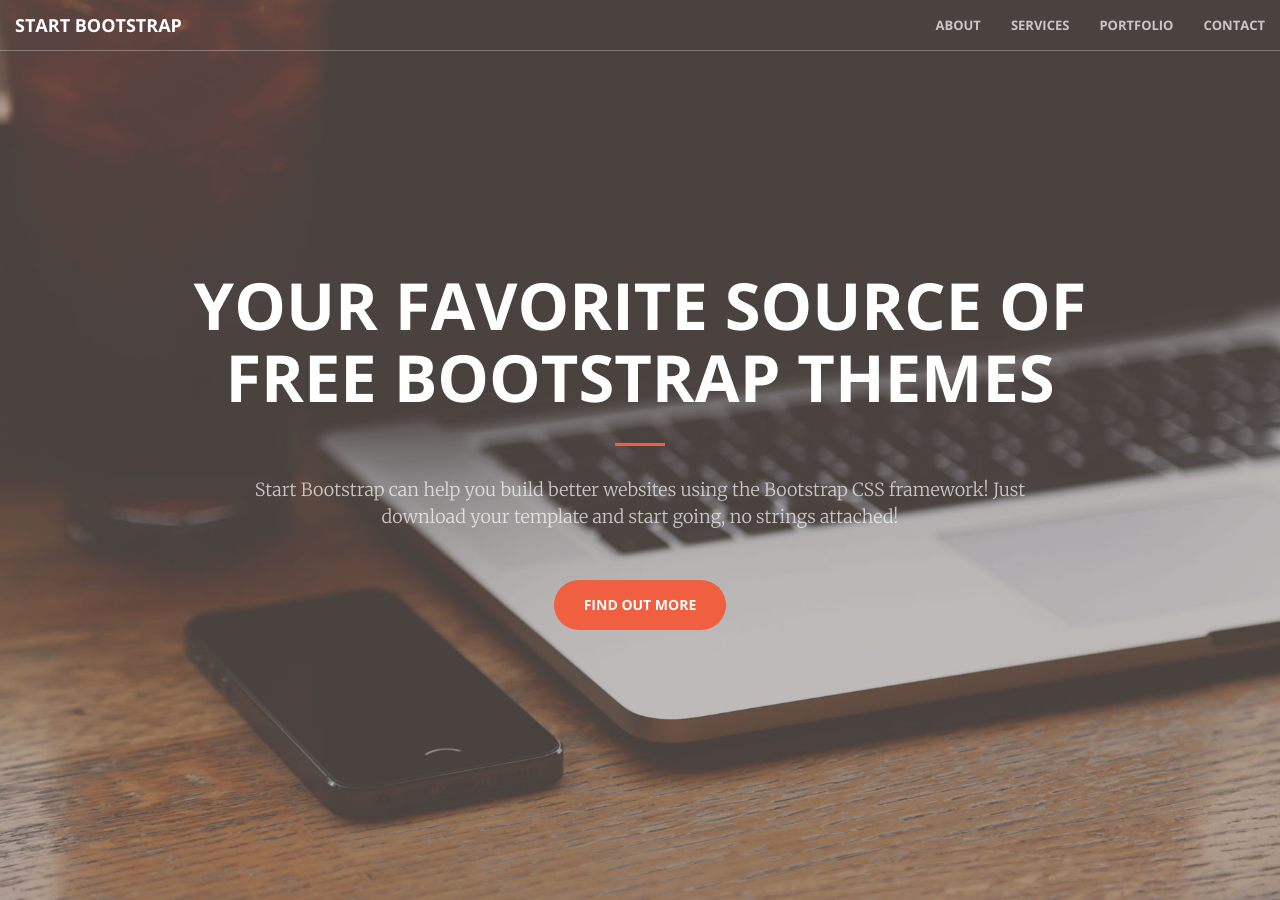
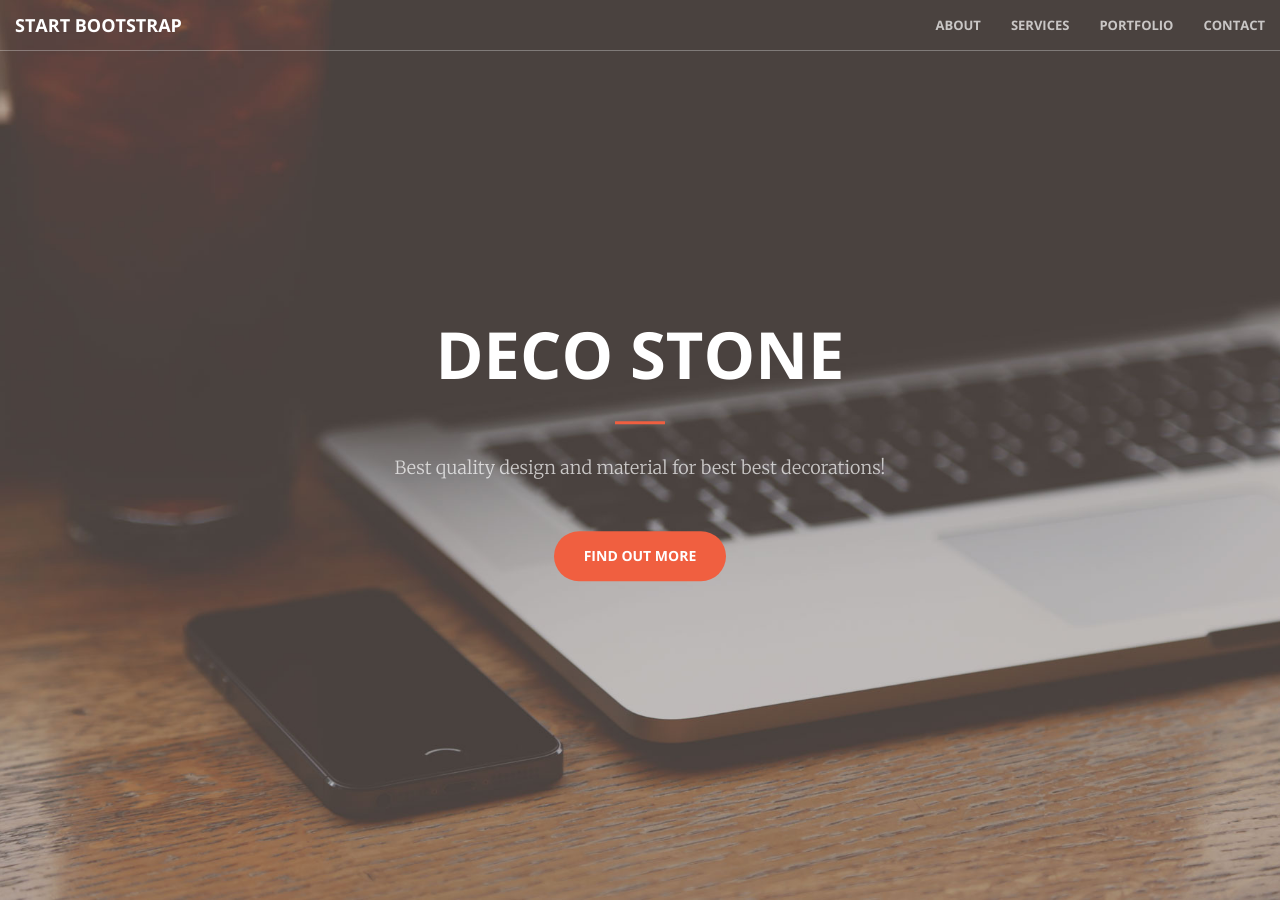
Before and after one commit to Deco-Stone/Deco-Stone.github.io, a Jekyll site: the page built from index.html, in a window 1280 px wide and 900 px high. Built offline with Jekyll 4.4.1, drawn with Linux system fonts in a browser that asks for light colours.

Commit message:
base config

```diff
--- a/_includes/head.html
+++ b/_includes/head.html
@@ -6,7 +6,7 @@
     <meta name="description" content="">
     <meta name="author" content="">
 
-    <title>Creative - Start Bootstrap Theme</title>
+    <title>Deco Stone</title>
 
     <!-- Bootstrap Core CSS -->
     <link rel="stylesheet" href="css/bootstrap.min.css" type="text/css">
--- a/_includes/header.html
+++ b/_includes/header.html
@@ -1,9 +1,9 @@
 <header>
     <div class="header-content">
         <div class="header-content-inner">
-            <h1>Your Favorite Source of Free Bootstrap Themes</h1>
+            <h1>Deco Stone</h1>
             <hr>
-            <p>Start Bootstrap can help you build better websites using the Bootstrap CSS framework! Just download your template and start going, no strings attached!</p>
+            <p>Best quality design and material for best best decorations!</p>
             <a href="#about" class="btn btn-primary btn-xl page-scroll">Find Out More</a>
         </div>
     </div>
```
